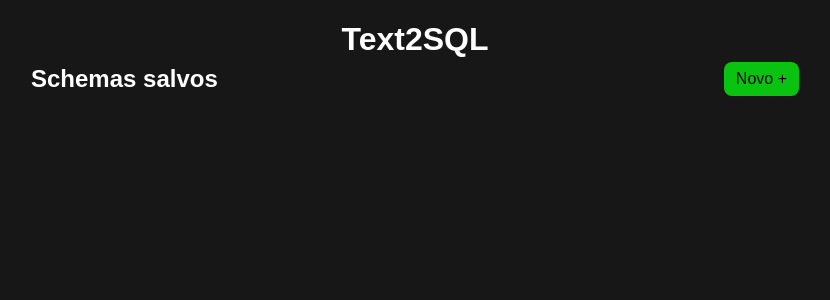
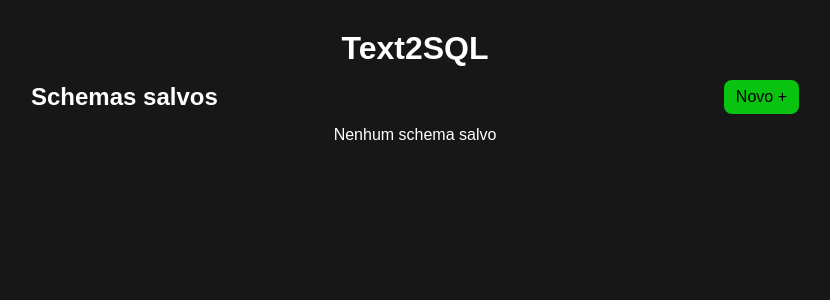
Before and after one commit to RaphaelGLv/text2sql, a Next.js app: page / in a window 1280 px wide. Shown: the top 300 px of the page, without its empty margins (225-1055 px from the left). Built offline with nearby package versions, Linux system fonts and the light colour scheme.

Commit message:
feat: implement warning of no schemas on home page

```diff
--- a/src/app/components/ui/db-schemas-list/db-schemas-list.module.css
+++ b/src/app/components/ui/db-schemas-list/db-schemas-list.module.css
@@ -24,3 +24,7 @@
 	margin: 0;
 	padding: 0;
 }
+
+.noSchemasWarning {
+	text-align: center;
+}
--- a/src/app/components/ui/db-schemas-list/db-schemas-list.tsx
+++ b/src/app/components/ui/db-schemas-list/db-schemas-list.tsx
@@ -42,6 +42,12 @@ export function DbSchemasList() {
         ))}
       </ul>
 
+      {schemaScripts.length == 0 && (
+        <p className={styles.noSchemasWarning}>
+          Nenhum schema salvo
+        </p>
+      )}
+
       <NewSchemaFormModal
         isModalOpen={isFormModalOpen}
         closeModal={closeFormModal}
```
